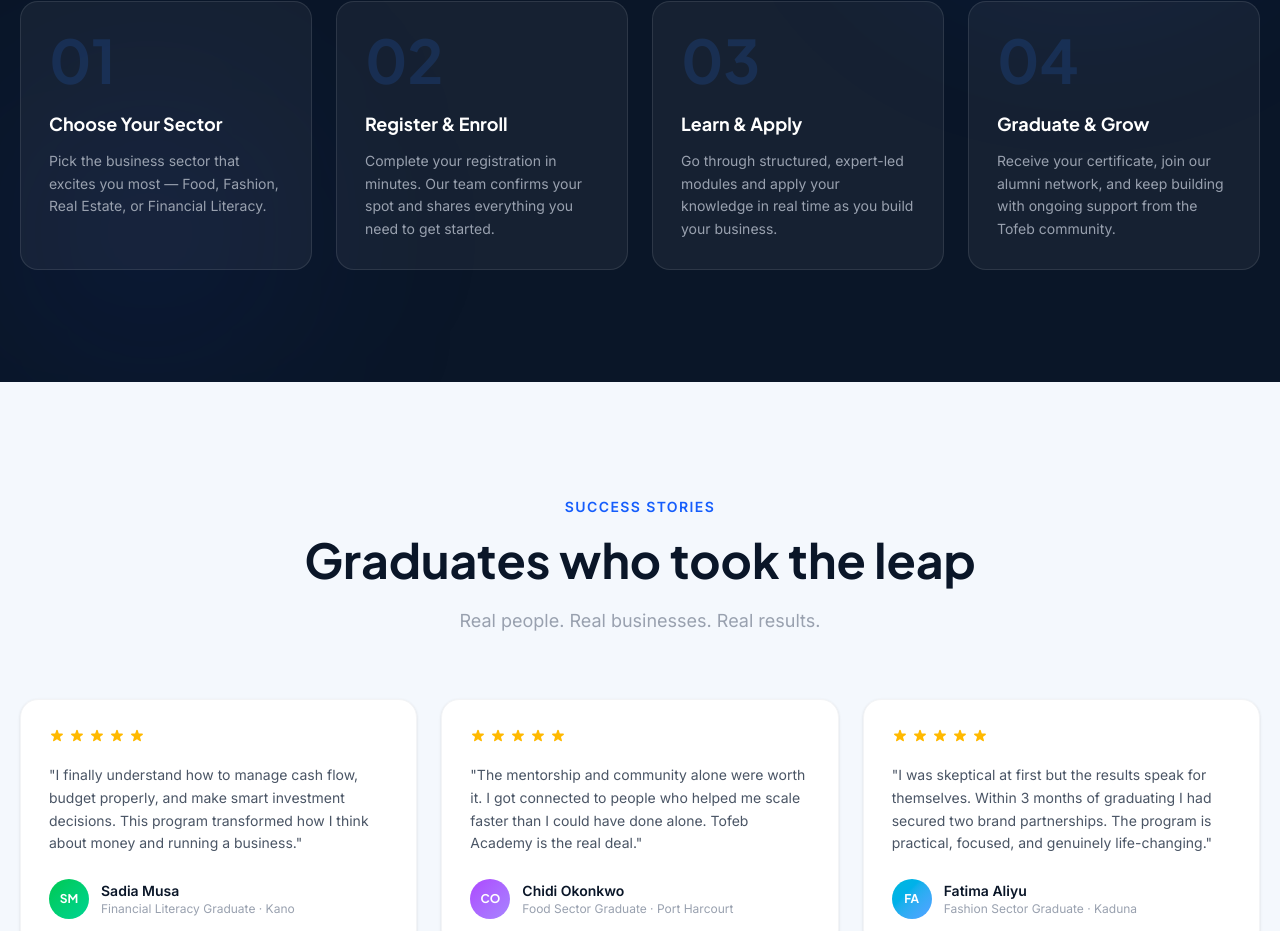
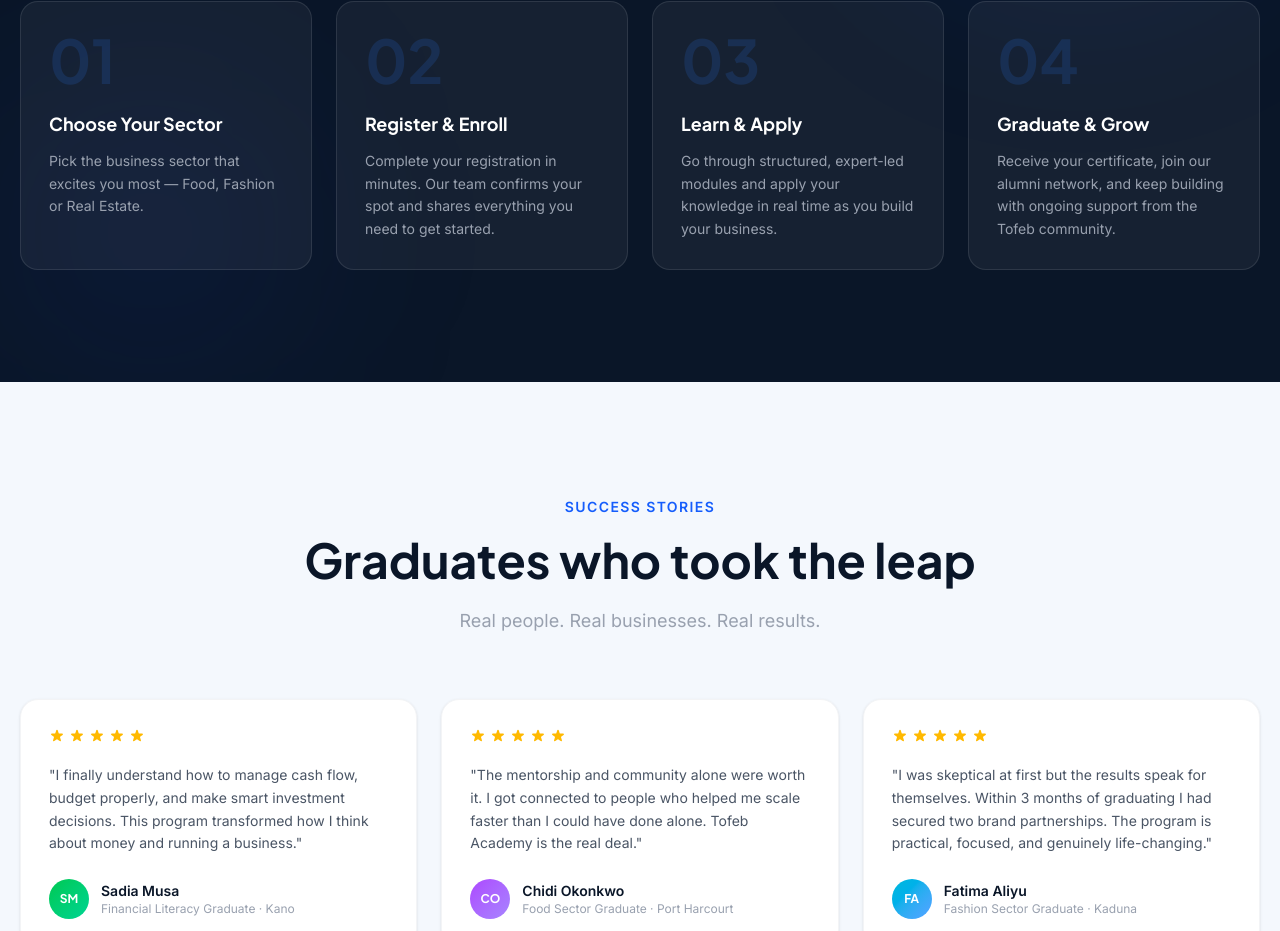
Before and after one commit to Oasisben/Tofeb-Academy, a Next.js app: page / in a window 1280 px wide. Shown: the part 3732-4663 px from the top of the page. Built offline with nearby package versions, Linux system fonts and the light colour scheme.

Commit message:
initialized admin panel and client requests for 3 sectors

```diff
--- a/src/app/admin/dashboard/page.tsx
+++ b/src/app/admin/dashboard/page.tsx
@@ -110,7 +110,7 @@ export default function AdminDashboard() {
         <div className="max-w-7xl mx-auto flex items-center justify-between">
           <div className="flex items-center gap-3">
             <Image
-              src="/images/logo.jpeg"
+              src="/images/logo.png"
               alt="Tofeb Academy"
               width={32}
               height={32}
--- a/src/app/admin/page.tsx
+++ b/src/app/admin/page.tsx
@@ -55,7 +55,7 @@ export default function AdminLogin() {
         {/* Logo */}
         <div className="flex items-center gap-3 mb-8">
           <Image
-            src="/images/logo.jpeg"
+            src="/images/logo.png"
             alt="Tofeb Academy"
             width={36}
             height={36}
--- a/src/components/home/HowItWorks.tsx
+++ b/src/components/home/HowItWorks.tsx
@@ -6,7 +6,7 @@ const steps = [
   {
     step: '01',
     title: 'Choose Your Sector',
-    description: 'Pick the business sector that excites you most — Food, Fashion, Real Estate, or Financial Literacy.',
+    description: 'Pick the business sector that excites you most — Food, Fashion or Real Estate.',
   },
   {
     step: '02',
```
